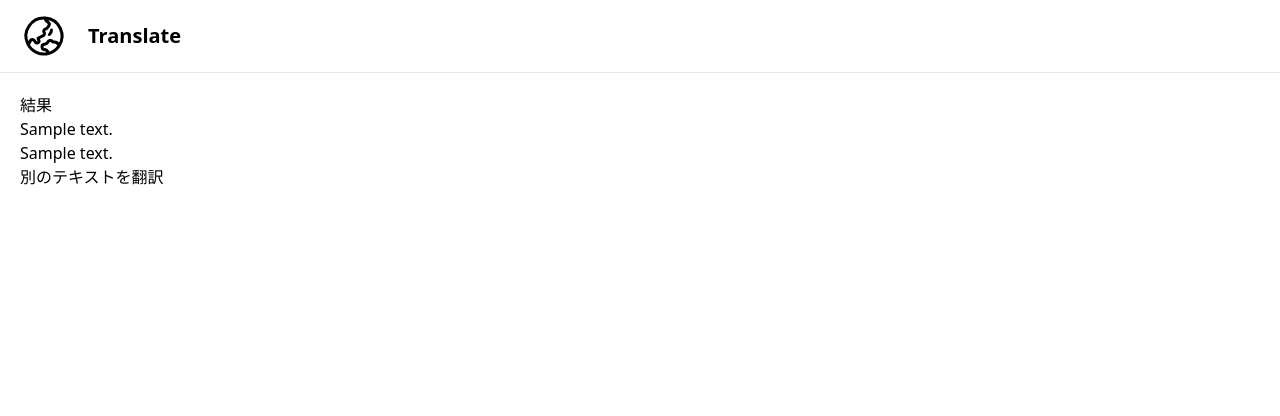
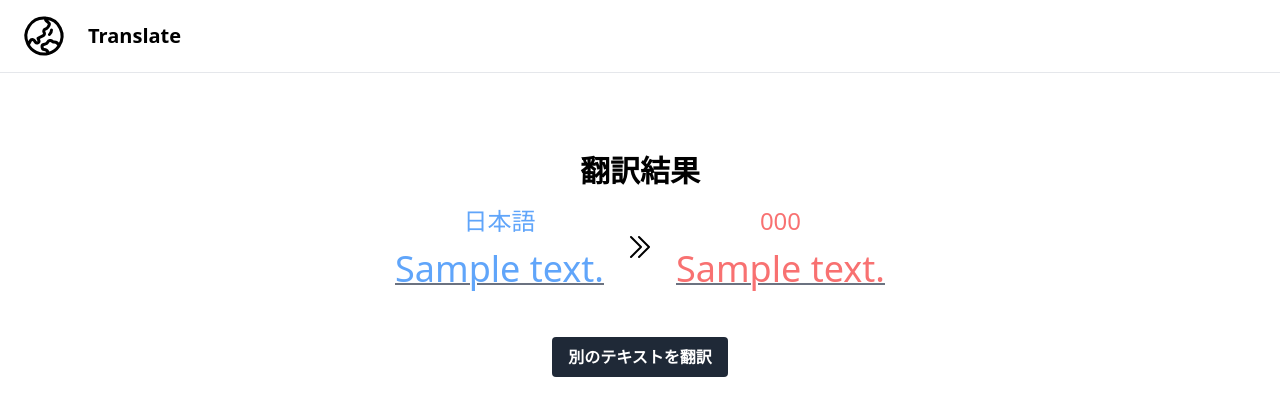
Before and after one commit to nana-chan7/Translate_application, a Flask app: template translateapp/templates/translateapp/result.html in a window 1280 px wide. Shown: the top 416 px of the page. Run offline with Flask 3, Linux system fonts and the light colour scheme; the template is opened without the code that fills it: most values are stand-ins (such as "Sample title", 1, 10 or a date in 2020); parts of the project's set-up code (start-up, migrations or seed data) failed here and were passed over; some libraries are stand-ins or nearby versions.

Commit message:
結果画面

```diff
--- a/translateapp/templates/translateapp/result.html
+++ b/translateapp/templates/translateapp/result.html
@@ -1,11 +1,31 @@
-
 {% extends "layout.html" %}
 
 {% block content %}
-    <div class="container mt-4">
-        <h2>結果</h2>
-        <p>{{ original_text }}</p>
-        <p>{{ translate_text }}</p>
+<div class="text-center mt-20">
+    <h1 class="font-bold text-3xl ">翻訳結果</h1>
+    <div class="flex items-center justify-center space-x-5 mt-4">
+
+        <div class="text-blue-400">
+            <div class="mb-3 text-2xl">日本語</div>
+            <span class=" text-4xl underline decoration-slate-40 decoration-gray-500 decoration-solid decoration-2">{{ original_text }}</span>
+        </div>
+
+        <svg xmlns="http://www.w3.org/2000/svg" fill="none" viewBox="0 0 24 24" stroke-width="1.5" stroke="currentColor" class="w-8 h-8">
+            <path stroke-linecap="round" stroke-linejoin="round" d="m5.25 4.5 7.5 7.5-7.5 7.5m6-15 7.5 7.5-7.5 7.5" />
+        </svg>
+
+        <div class="text-red-400">
+            <!-- ここでソース言語コードを表示 -->
+            <div class="mb-3 text-2xl">{{ source_language_code|upper }}</div>
+            <span class="text-4xl underline decoration-slate-40 decoration-gray-500 decoration-solid decoration-2">{{ translate_text }}</span>
+        </div>
+
     </div>
-    <a href="{{ url_for('main') }}">別のテキストを翻訳</a>
+    <div class="mt-12 font-bold">
+        <button onclick="location.href='{{ url_for('main') }}'"
+            class="bg-gray-800 hover:bg-gray-500 text-white rounded px-4 py-2">
+            別のテキストを翻訳
+        </button>
+    </div>
+</div>
 {% endblock %}
```
Also changed, not shown: translateapp/views.py (+10 -12 lines).
